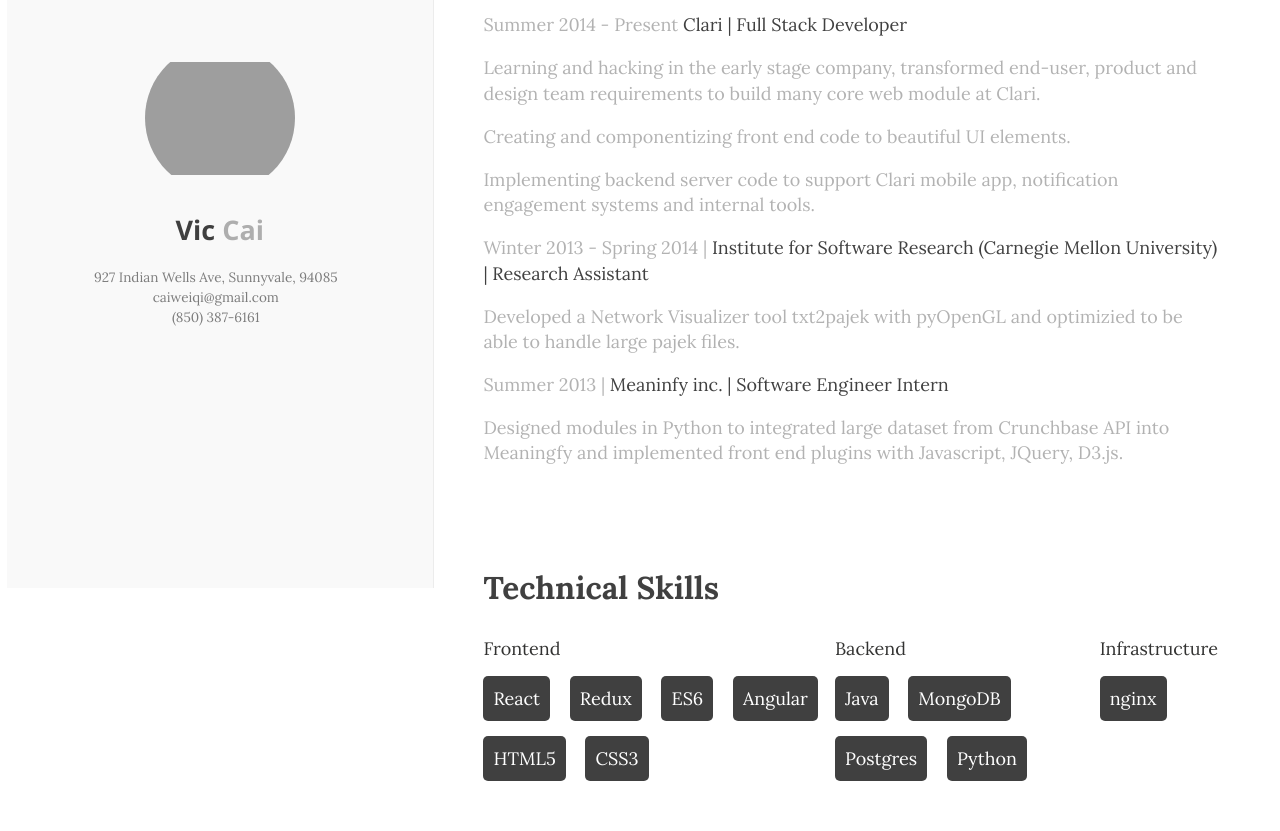
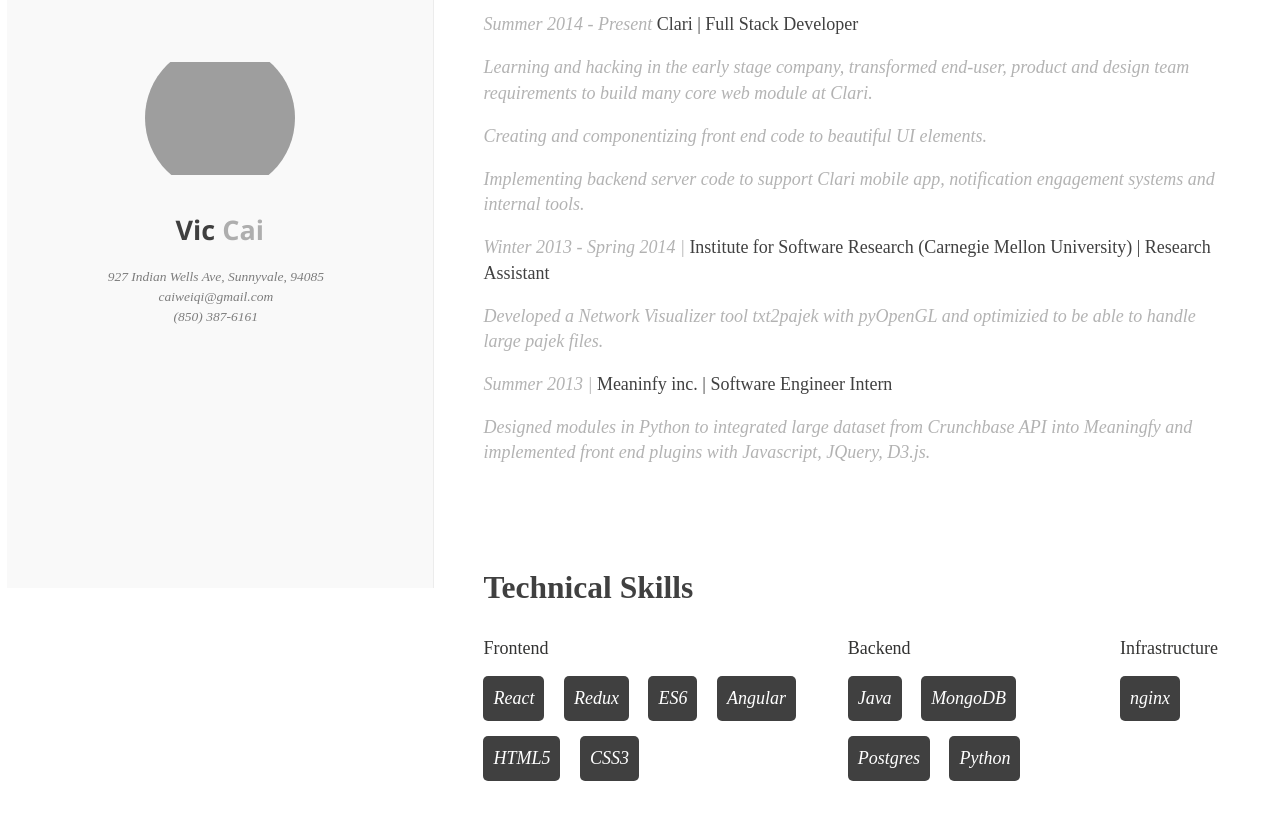
Before and after one commit to andinghu/-, a plain HTML site: page index.html in a window 1280 px wide. Shown: the part 220-1051 px from the top of the page. Drawn offline with nearby package versions, Linux system fonts and the light colour scheme; grey boxes are pictures that could not be loaded; a web font is replaced by a local one.

Commit message:
Update font to operator

```diff
--- a/index.css
+++ b/index.css
@@ -11,7 +11,7 @@ body
 {
 	-webkit-font-smoothing:antialiased;
 	color:#333332;
-	font-family:Lora, serif;
+	font-family:Operator Mono;
 	font-size:18px;
 	font-weight:400;
 	line-height:1.4;
@@ -115,6 +115,11 @@ h1
 	width:85%;
 }
 
+.name-text p
+{
+  font-style: italic;
+}
+
 .inner
 {
 	margin:0 auto;
@@ -130,6 +135,7 @@ h1
 .inner p
 {
 	color:rgba(0,0,0,.3);
+  font-style: italic;
 }
 
 .inner p em
@@ -163,6 +169,7 @@ ul
 	border-radius:5px;
 	color:#FFF;
 	display:inline-block;
+  font-style: italic;
 	list-style:none;
 	margin:15px 15px 0 0;
 	padding:10px;
```
